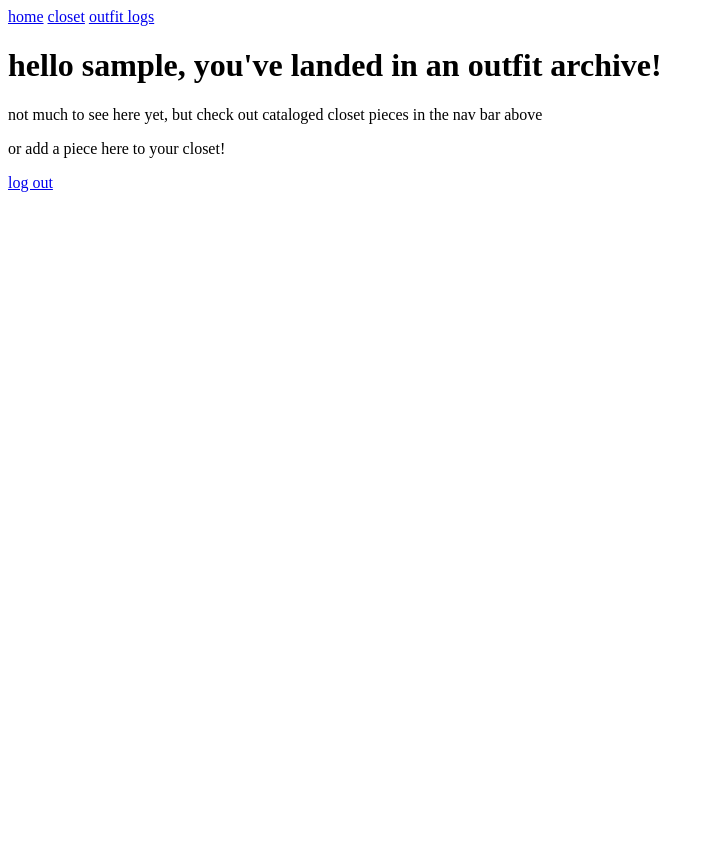
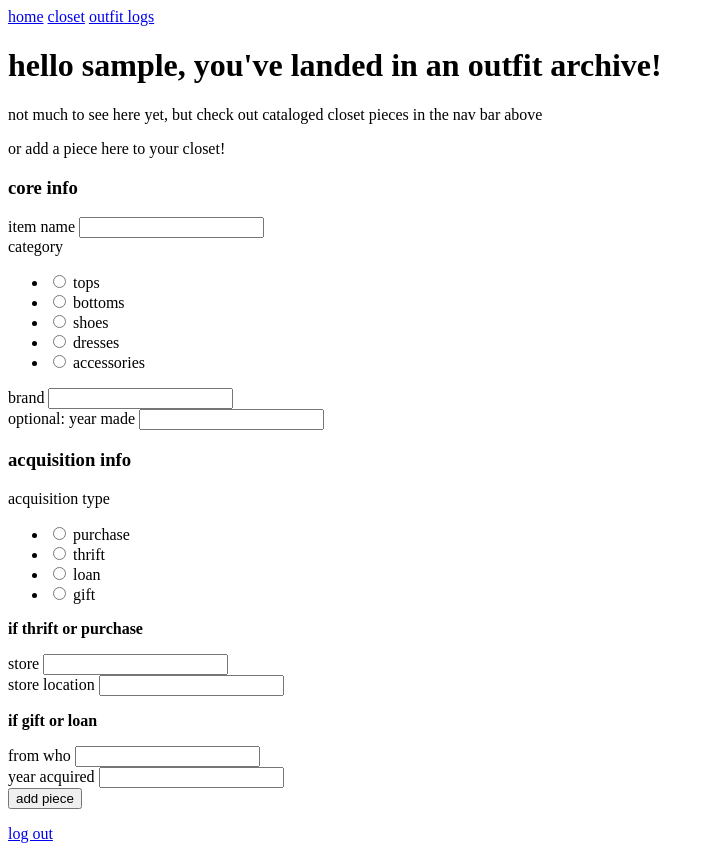
Before and after one commit to rerohern/outfitarchives, a Flask app: page / in a window 1280 px wide. Shown: the whole page, without its empty margins (0-714 px from the left). Before the commit the page ends 192 px from the top, so only its background shows below. Run offline with Flask 3, Linux system fonts and the light colour scheme; the visitor is signed in with stand-in values (Sample User, id 1).

Commit message:
added 'add piece' form/template

```diff
--- a/app.py
+++ b/app.py
@@ -29,7 +29,46 @@ def load_user(user_id):
 @app.route('/home', methods=["GET", "POST"])
 def index():
     if current_user.is_authenticated:
-        return render_template("landing-admin.html", current_user=current_user)
+        form = AddClosetPieceForm()
+
+        #creating a piece on submit
+        if form.validate_on_submit():
+            name = form.name.data
+            category = form.category.data
+            brand = form.brand.data
+            year_made = form.year_made.data
+
+            #acquisition form info
+            year_acquired = form.year_acquired.data
+            credit_type = form.credit_type.data
+            store_name = form.store_name.data
+            store_location = form.store_location.data
+            from_who = form.from_who.data
+
+            acquisition = Acquisition(
+                year_acquired=year_acquired,
+                credit_type=credit_type,
+                store_name=store_name,
+                store_location=store_location,
+                from_who=from_who
+            )
+
+            db.session.add(acquisition)
+            db.session.commit()
+
+            #generate piece code
+            new_piece = ClosetPiece(
+                name=name,
+                category=category,
+                brand=brand,
+                year_made=year_made,
+                acquisition_id=acquisition.id
+            )
+
+            db.session.add(new_piece)
+            db.session.commit()
+
+        return render_template("landing-admin.html", current_user=current_user, form=form)
 
     else:
         return render_template("landing-public.html")
--- a/forms.py
+++ b/forms.py
@@ -1,5 +1,5 @@
 from flask_wtf import FlaskForm
-from wtforms import StringField, PasswordField, BooleanField, TextAreaField, RadioField, SubmitField
+from wtforms import StringField, PasswordField, BooleanField, IntegerField, TextAreaField, RadioField, SubmitField
 from wtforms.validators import DataRequired, EqualTo
 
 # set up form _________________________________________________________________________________
@@ -16,3 +16,25 @@ class LogInForm(FlaskForm):
     password = PasswordField("password", validators=[DataRequired()])
     remember_me = BooleanField("remember me")
     submit = SubmitField("access archive")
+
+
+# add ClosetPiece form _________________________________________________________________________________
+
+class AddClosetPieceForm(FlaskForm):
+    #core info to create piece code
+    name = StringField("item name", validators=[DataRequired()])
+    category = RadioField("category", choices=[("tops", "tops"), ("bottoms", "bottoms"), ("shoes", "shoes"), ("dresses", "dresses"), ("accessories", "accessories")], validators=[DataRequired()])
+    brand = StringField("brand")
+    year_made = IntegerField("year made")
+
+    #acquisition info
+    credit_type = RadioField("acquisition type", choices=[("purchase", "purchase"), ("thrift", "thrift"), ("loan", "loan"), ("gift", "gift")], validators=[DataRequired()])
+    store_name = StringField("store")
+    store_location = StringField("store location")
+    from_who = StringField("from who")
+    year_acquired = IntegerField("year acquired")
+
+    #media info
+    img_src = StringField("img src pathway")
+
+    submit = SubmitField("add piece")
--- a/templates/landing-admin.html
+++ b/templates/landing-admin.html
@@ -6,5 +6,82 @@
 <p>not much to see here yet, but check out cataloged closet pieces in the nav bar above</p>
 <p>or add a piece here to your closet!</p>
 
+<div class="add_piece_form">
+    <form method="POST">
+        {{ form.csrf_token }}
+
+        <div class="form-section">
+            <h3>core info</h3>
+
+            <div class="form-row">
+                {{ form.name.label }}
+                {{ form.name() }}
+            </div>
+
+            <div class="form-row">
+                {{ form.category.label }}
+                {{ form.category() }}
+            </div>
+
+            <div class="form-row">
+                {{ form.brand.label }}
+                {{ form.brand() }}
+            </div>
+
+            <div class="form-row">
+                <span class="optional">optional:</span>
+                {{ form.year_made.label }}
+                {{ form.year_made() }}
+            </div>
+        </div>
+
+        <div class="form-section">
+            <h3>acquisition info</h3>
+
+            <div class="form-row">
+                {{ form.credit_type.label }}
+                {{ form.credit_type() }}
+            </div>
+
+            <div class = "form-row">
+                <p><strong>if thrift or purchase</strong></p>
+            </div>
+
+            <div class="form-row">
+                {{ form.store_name.label }}
+                {{ form.store_name() }}
+            </div>
+
+            <div class="form-row">
+                {{ form.store_location.label }}
+                {{ form.store_location() }}
+            </div>
+
+            <div class = "form-row">
+                <p><strong>if gift or loan</strong></p>
+            </div>
+
+            <div class="form-row">
+                {{ form.from_who.label }}
+                {{ form.from_who() }}
+            </div>
+
+            <div class="form-row">
+                {{ form.year_acquired.label }}
+                {{ form.year_acquired() }}
+            </div>
+
+            <div></div>
+
+            <div class="submit-button">
+                {{ form.submit() }}
+            </div>
+
+        </div>
+
+    </form>
+</div>
+
+
 <a href="{{url_for('logout')}}">log out</a>
 {% endblock %}
```
Also changed, not shown: models.py (+12 -2 lines), templates/login.html (+0 -10 lines), static/media/prototype/tops_002.png (added).
